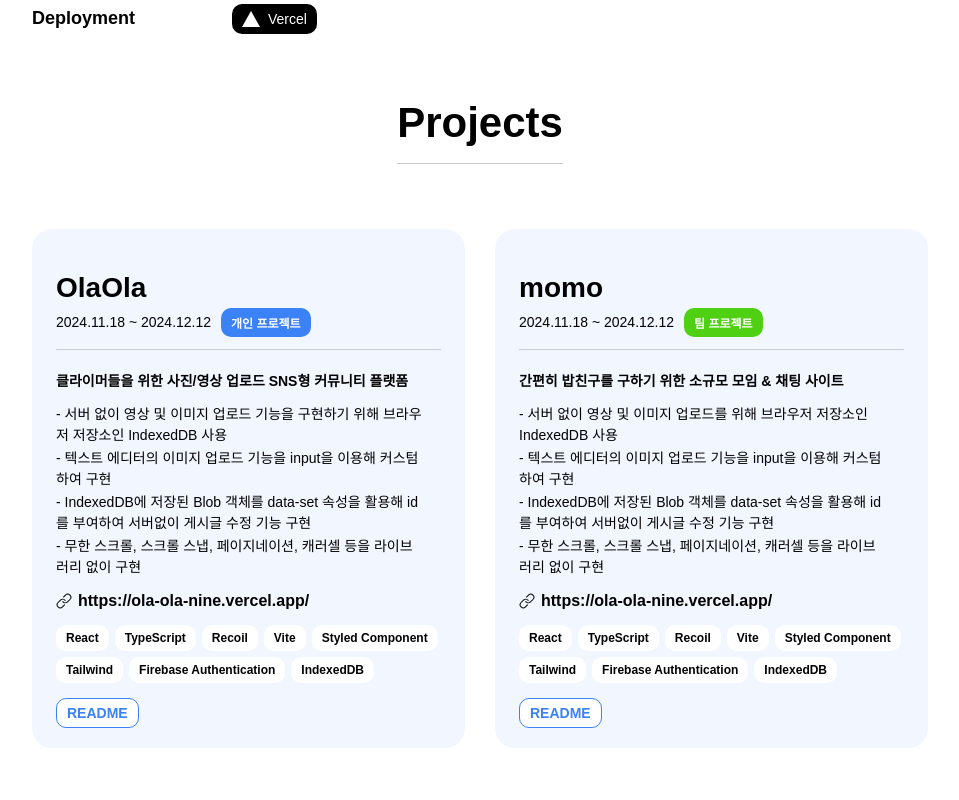
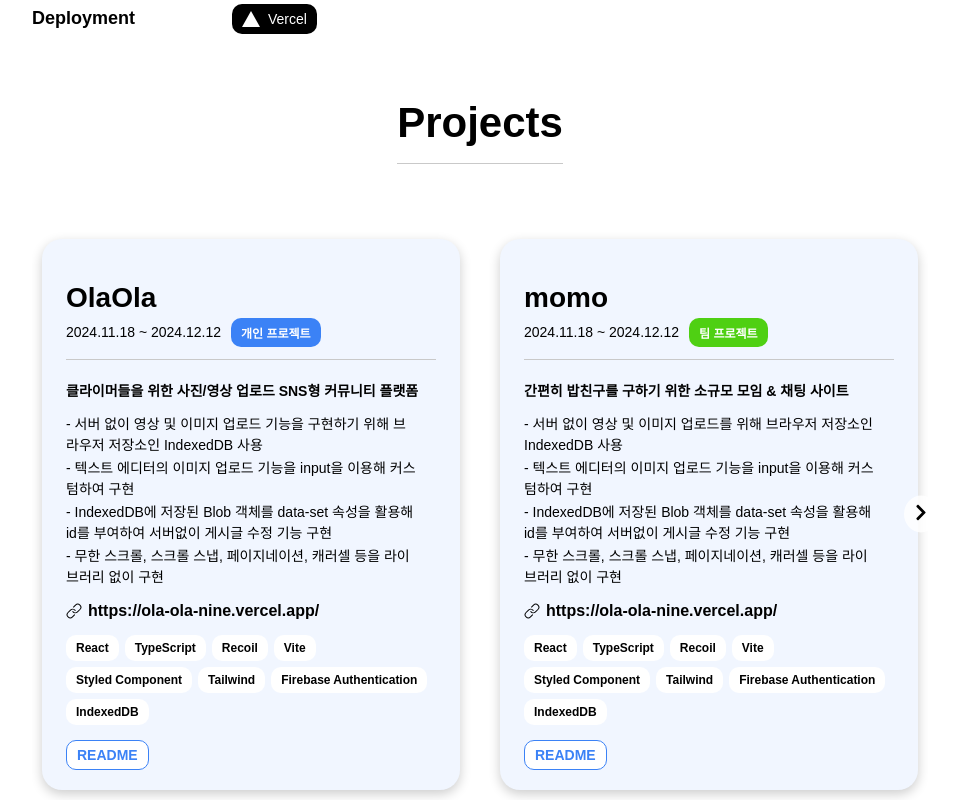
Before and after one commit to wlals4264/bluemin-portfolio, a Next.js app: page / in a window 1280 px wide. Shown: the part 1240-2040 px from the top of the page, without its empty margins (160-1119 px from the left). Before the commit the page ends 1988 px from the top, so only its background shows below. Built offline with nearby package versions, Linux system fonts and the light colour scheme; a web font is replaced by a local one.

Commit message:
Feat: Swiper 라이브러리 사용해서 프로젝트 카드 캐러셀 구현

```diff
--- a/src/components/ProjectCard.tsx
+++ b/src/components/ProjectCard.tsx
@@ -54,7 +54,7 @@ const ProjectCard: React.FC<ProjectCardProps> = ({
         {projectSkills &&
           projectSkills.map((skill, index) => {
             return (
-              <span key={index} className={`profject-card-skill-${index}`}>
+              <span key={index} className={`project-card-skill-${index}`}>
                 {skill}
               </span>
             );
--- a/src/components/Projects.tsx
+++ b/src/components/Projects.tsx
@@ -1,22 +1,90 @@
 'use client';
 
 import { projects } from '@/mocks/projects';
-import '../styles/components/Projects.scss';
 import InfoHeader from './InfoHeader';
 import ProjectCard from './ProjectCard';
 import { useState } from 'react';
+import { Swiper, SwiperSlide } from 'swiper/react';
+import { Navigation } from 'swiper/modules';
+import { FaChevronLeft, FaChevronRight } from 'react-icons/fa';
+import type { Swiper as SwiperType } from 'swiper';
+import 'swiper/css';
+import 'swiper/css/navigation';
+
+import '../styles/components/Projects.scss';
 
 const Projects = () => {
-  const [isProjectCardClicked, setIsProjectCardClicked] = useState<boolean>(false);
+  const [isProjectCardClicked, setIsProjectCardClicked] = useState(false);
+  const [swiperInstance, setSwiperInstance] = useState<SwiperType | null>(null);
+  const [currentIndex, setCurrentIndex] = useState(0);
 
   const handleClickProjectCard = () => {
     setIsProjectCardClicked(true);
   };
 
+  const handleSwiper = (swiper: SwiperType) => {
+    setSwiperInstance(swiper);
+  };
+
   return (
     <div className="projects-container">
       <InfoHeader title="Projects" className="projects-header" />
-      <div className="projects-cards-container">
+
+      <div className="projects-carousel-wrapper">
+        {currentIndex > 0 && (
+          <button className="nav-button prev-button" onClick={() => swiperInstance?.slidePrev()}>
+            <FaChevronLeft />
+          </button>
+        )}
+
+        <Swiper
+          onSwiper={handleSwiper}
+          onSlideChange={(swiper) => setCurrentIndex(swiper.activeIndex)}
+          modules={[Navigation]}
+          spaceBetween={20}
+          slidesPerView={2}
+          slidesPerGroup={2}
+          allowTouchMove={true}>
+          {projects.map((project, index) => (
+            <SwiperSlide key={index} className="swiper-slide">
+              <ProjectCard
+                title={project.title}
+                date={project.date}
+                projectType={project.projectType}
+                projectTitle={project.projectTitle}
+                projectSkills={project.projectSkills}
+                projectUrl={project.projectUrl}
+                projectFeatures={project.projectFeatures}
+                onClick={handleClickProjectCard}
+              />
+            </SwiperSlide>
+          ))}
+
+          {projects.length % 2 !== 0 && (
+            <SwiperSlide key="empty">
+              <div style={{ visibility: 'hidden' }}>
+                <ProjectCard
+                  title=""
+                  date=""
+                  projectType="personal"
+                  projectTitle=""
+                  projectSkills={[]}
+                  projectUrl=""
+                  projectFeatures={[]}
+                  onClick={() => {}}
+                />
+              </div>
+            </SwiperSlide>
+          )}
+        </Swiper>
+
+        {swiperInstance && currentIndex + 2 < projects.length && (
+          <button className="nav-button next-button" onClick={() => swiperInstance.slideNext()}>
+            <FaChevronRight />
+          </button>
+        )}
+
+        {/* <div className="projects-cards-container">
           {projects.map((project, index) => {
             return (
               <ProjectCard
@@ -32,6 +100,7 @@ const Projects = () => {
               />
             );
           })}
+        </div> */}
       </div>
     </div>
   );
--- a/src/mocks/projects.ts
+++ b/src/mocks/projects.ts
@@ -8,7 +8,7 @@ interface ProjectCard {
   projectSkills: string[];
 }
 
-const projcect1: ProjectCard = {
+const project1: ProjectCard = {
   title: 'OlaOla',
   date: '2024.11.18 ~ 2024.12.12',
   projectType: 'personal',
@@ -32,7 +32,7 @@ const projcect1: ProjectCard = {
   ],
 };
 
-const projcect2: ProjectCard = {
+const project2: ProjectCard = {
   title: 'momo',
   date: '2024.11.18 ~ 2024.12.12',
   projectType: 'team',
@@ -56,4 +56,28 @@ const projcect2: ProjectCard = {
   ],
 };
 
-export const projects: ProjectCard[] = [projcect1, projcect2];
+const project3: ProjectCard = {
+  title: 'MBTI Chat',
+  date: '2024.11.18 ~ 2024.12.12',
+  projectType: 'team',
+  projectTitle: '간편히 밥친구를 구하기 위한 소규모 모임 & 채팅 사이트',
+  projectFeatures: [
+    '서버 없이 영상 및 이미지 업로드를 위해 브라우저 저장소인 IndexedDB 사용',
+    '텍스트 에디터의 이미지 업로드 기능을 input을 이용해 커스텀하여 구현',
+    'IndexedDB에 저장된 Blob 객체를 data-set 속성을 활용해 id를 부여하여 서버없이 게시글 수정 기능 구현',
+    '무한 스크롤, 스크롤 스냅, 페이지네이션, 캐러셀 등을 라이브러리 없이 구현',
+  ],
+  projectUrl: 'https://ola-ola-nine.vercel.app/',
+  projectSkills: [
+    'React',
+    'TypeScript',
+    'Recoil',
+    'Vite',
+    'Styled Component',
+    'Tailwind',
+    'Firebase Authentication',
+    'IndexedDB',
+  ],
+};
+
+export const projects: ProjectCard[] = [project1, project2, project3];
--- a/src/styles/components/ProjectCard.scss
+++ b/src/styles/components/ProjectCard.scss
@@ -3,7 +3,10 @@
   background-color: #f1f6ff;
   border-radius: 20px;
   padding: 20px 24px;
-  box-shadow: 1 1 1 rgba(0, 0, 0, 0.2);
+  box-shadow: 0 4px 12px rgba(0, 0, 0, 0.2);
+  min-width: min-content;
+  height: max-content;
+  margin: 10px;
 
   font-family: var(--font-nanum-gothic-coding);
 
--- a/src/styles/components/Projects.scss
+++ b/src/styles/components/Projects.scss
@@ -1,5 +1,29 @@
-.projects-cards-container {
-  display: flex;
-  gap: 30px;
+.projects-carousel-wrapper {
+  position: relative;
   margin-bottom: 30px;
+  overflow: visible;
+
+  .nav-button {
+    position: absolute;
+    top: 50%;
+    transform: translateY(-50%);
+    z-index: 10;
+    background: rgba(255, 255, 255, 0.8);
+    border: none;
+    padding: 8px;
+    border-radius: 50%;
+    cursor: pointer;
+
+    svg {
+      font-size: 18px;
+    }
+
+    &.prev-button {
+      left: -10px;
+    }
+
+    &.next-button {
+      right: -10px;
+    }
+  }
 }
```
Lines whose indentation alone changed are shown as unchanged.
